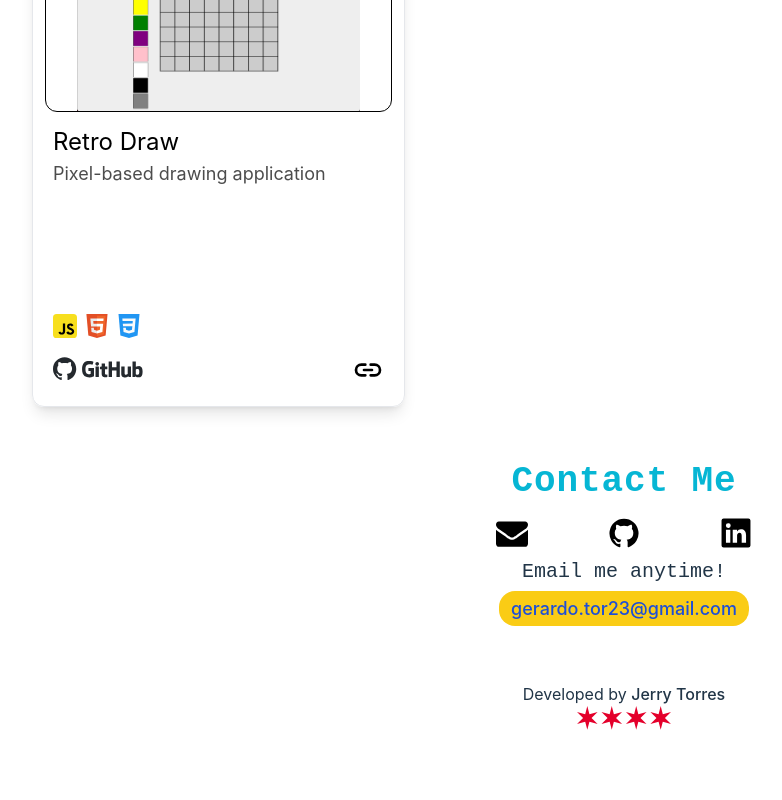
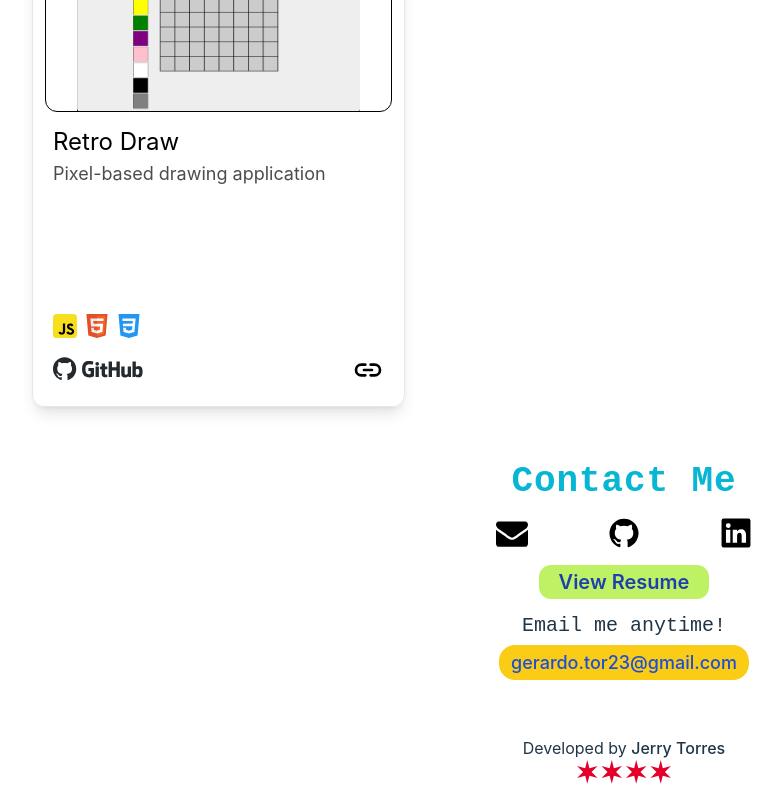
Before and after one commit to gtor23/jtorres-portfolio, a React (Vite) app: page / in a window 1280 px wide. Shown: the part 2397-3197 px from the top of the page, without its empty margins (16-798 px from the left). Before the commit the page ends 3143 px from the top, so only its background shows below. Built offline with nearby package versions, Linux system fonts and the light colour scheme.

Commit message:
feat: add resume link to about me and contact me

```diff
--- a/src/components/ContactMe/ContactMe.tsx
+++ b/src/components/ContactMe/ContactMe.tsx
@@ -1,4 +1,5 @@
 import CallToAction from "./CallToAction"
+import { ResumeButtonLink } from "../../content/AboutMeContent"
 
 export default function ContactMe() {
     return (
@@ -10,7 +11,8 @@
             <div className="contact-me-heading flex w-full flex-col items-center justify-center lg:mb-0 lg:w-1/2">
                 <h2 className="font-monospace text-2xl text-cyan-500 lg:text-4xl">Contact Me</h2>
             </div>
-            <CallToAction />
+            <div className="call-to-action pb-2"><CallToAction /></div>
+            <div className="resume-button flex pb-1"><ResumeButtonLink /></div>
             <div className="contact-me-direct-email flex flex-col justify-center items-center">
                 <h3 className="font-monospace text-xl transition duration-300 pb-1">Email me anytime!</h3>
                 <a
--- a/src/content/AboutMeContent.tsx
+++ b/src/content/AboutMeContent.tsx
@@ -1,3 +1,15 @@
+export const ResumeButtonLink = () => (
+    <a
+        className="transition duration-300 hover:opacity-70 bg-lime-300 font-semibold text-xl text-blue-800 py-0.5 px-5 rounded-xl"
+        href="https://gtor23.github.io/jerry-torres-assets/documents/gerardo_jerry_torres_resume.docx.pdf"
+        aria-label="gerardo_jerry_torres_resume"
+        rel="noopener noreferrer"
+        target="_blank"
+    >
+        View Resume
+    </a>
+)
+
 export const aboutMeContent: React.ReactNode[] = [
     <p className="paragraph-1 mb-4">
         My name is Gerardo Torres, better known as Jerry, and I am a Software Engineer located in Chicago, IL. With 4+ years of professional experience in front-end UI development, I'm eager to expand my skill set and explore other areas of software engineering.
@@ -30,5 +42,12 @@
             GitHub
         </a>
         .
-    </p>
+    </p>,
+    <div className="div-status-resume flex flex-col justify-center items-center gap-y-2">
+        <span className="open-for-opportunities-status font-semibold text-xl md:text-2xl">
+            Open for opportunities: {''}
+            <span className="text-lime-600 dark:text-lime-400">Yes</span>
+        </span>
+        <ResumeButtonLink />
+    </div>
 ]
```
